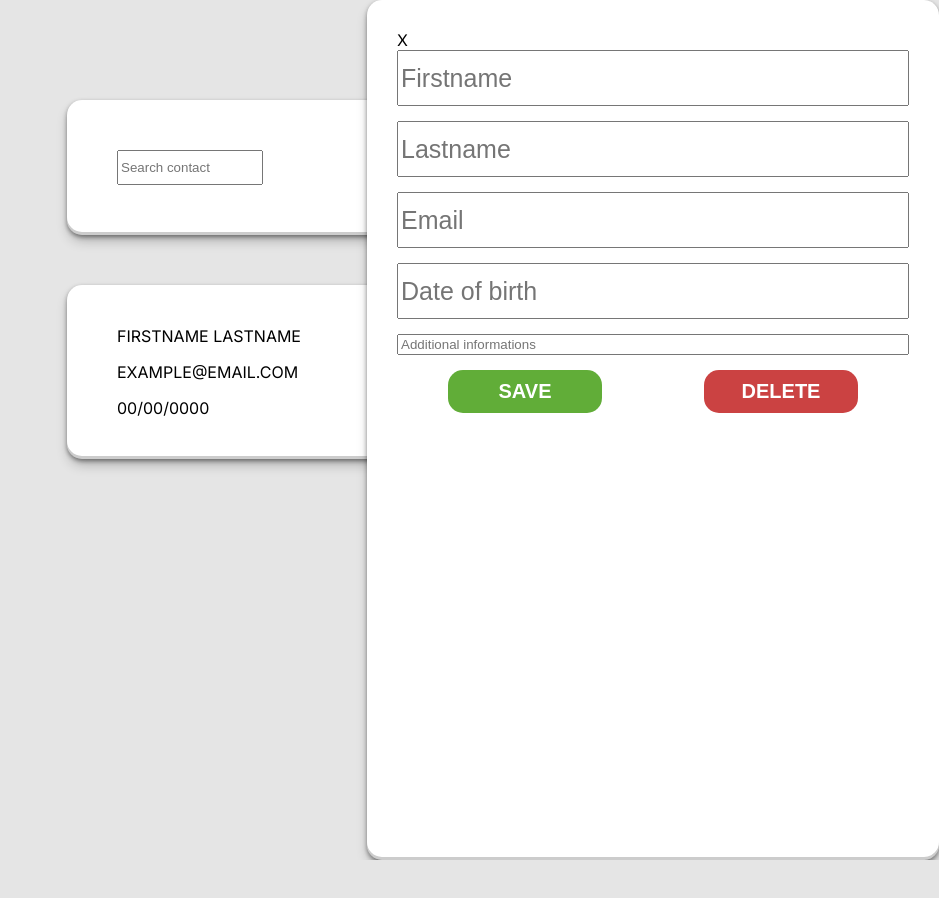
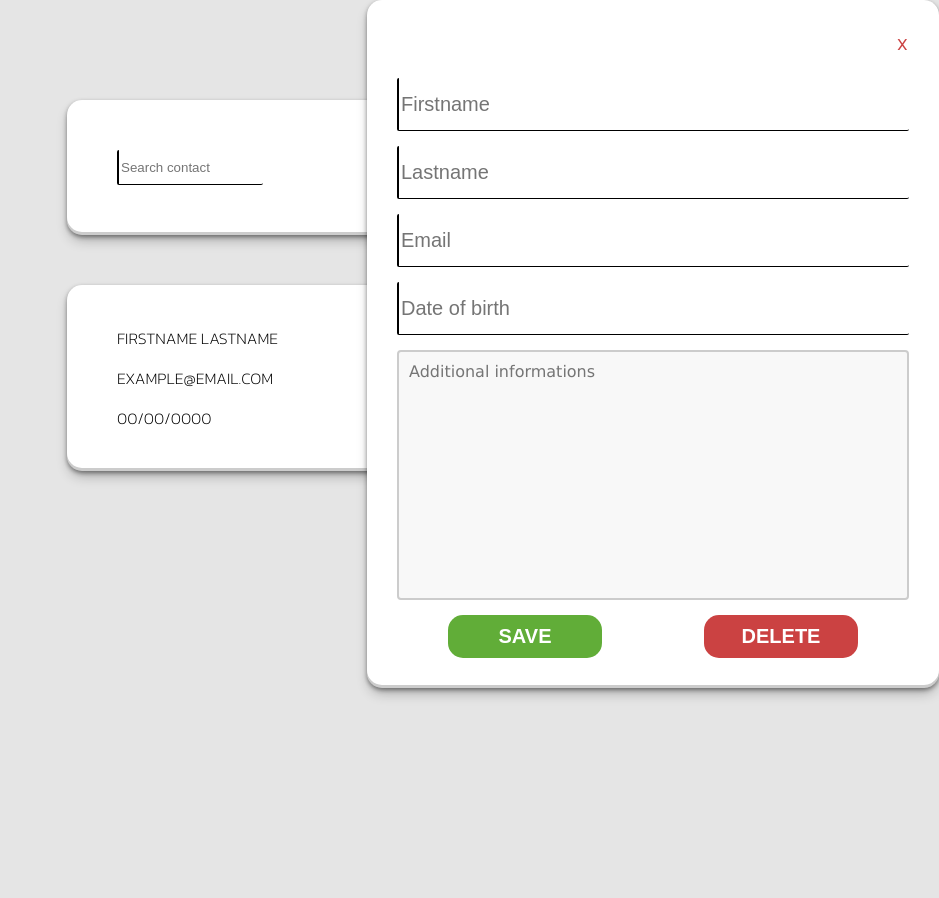
Before and after one commit to Alexis-Contente/book-contact, a Next.js app: page / in a window 1280 px wide. Shown: the top 898 px of the page, without its empty margins (341-1280 px from the left). Before the commit the page ends 860 px from the top, so only its background shows below. Built offline with nearby package versions, Linux system fonts and the light colour scheme.

Commit message:
style in progress

```diff
--- a/src/app/globals.css
+++ b/src/app/globals.css
@@ -1,3 +1,4 @@
 body {
   background-color: #E5E5E5;
+  min-height: 100vh;
 }
--- a/src/app/layout.tsx
+++ b/src/app/layout.tsx
@@ -1,7 +1,7 @@
 import './globals.css'
-import { Inter } from 'next/font/google'
+import { Kanit } from 'next/font/google'
 
-const inter = Inter({ subsets: ['latin'] })
+const kanit = Kanit({ subsets: ['latin'], weight: "200" })
 
 export const metadata = {
   title: 'Book Contact',
@@ -15,7 +15,7 @@ export default function RootLayout({
 }) {
   return (
     <html lang="en">
-      <body className={inter.className}>{children}</body>
+      <body className={kanit.className}>{children}</body>
     </html>
   )
 }
--- a/src/app/page.module.css
+++ b/src/app/page.module.css
@@ -2,7 +2,10 @@
   margin: 100px 400px 100px 400px;
 }
 
-.inputs__main, .book {
+/* CONTAINERS MAIN */
+
+.inputs__main,
+.book {
   background-color: #FFFFFF;
   border-radius: 15px;
   box-shadow: rgba(0, 0, 0, 0.4) 0px 2px 4px, rgba(0, 0, 0, 0.3) 0px 7px 13px -3px, rgba(0, 0, 0, 0.2) 0px -3px 0px inset;
@@ -19,8 +22,14 @@
 
 }
 
+/* DETAILS INPUTS MAIN */
+
 .search {
   width: 40%;
+  border: none;
+  border-left: 2px solid black;
+  border-bottom: 1px solid black;
+  border-radius: 2px;
 }
 
 .add {
@@ -39,10 +48,14 @@
   background-color: #376FC6;
 }
 
+/* LIST CONTACT */
+
 .card {
   padding: 25px 50px 25px 50px;
   margin-bottom: 25px;
 }
+
+/* FORM ADD CONTACT */
 
 .popup {
   display: flex;
@@ -57,11 +70,29 @@
   top: 0;
   right: 0;
   width: 40vw;
-  height: 100vh;
+  /* height: 100vh; */
+}
+
+/* DETAILS FORM ADD CONTACT */
+
+.container__close {
+  display: flex;
+  justify-content: flex-end;
 }
 
 .close {
+  margin-bottom: 20px;
+  font-weight: bold;
+  cursor: pointer;
+  background-color: #FFFFFF;;
+  color: #CB4242;
+  padding: 2px;
+  border-radius: 5px;
+}
 
+.close:hover {
+  background-color: #CB4242;
+  color: #FFFFFF;;
 }
 
 .form {
@@ -74,20 +105,36 @@
   flex-direction: column;
 }
 
-.add__firstname, .add__lastname, .add__email, .add__birth {
+.add__firstname,
+.add__lastname,
+.add__email,
+.add__birth {
   margin-bottom: 15px;
   height: 50px;
-  font-size: 25px;
+  font-size: 20px;
+  border: none;
+  border-left: 2px solid black;
+  border-bottom: 1px solid black;
+  border-radius: 2px;
 }
 
 .add__informations {
   display: flex;
   margin-bottom: 15px;
-  width: 100;
+  width: 100%;
 }
 
-.input__informations {
+.text__informations {
   width: 100%;
+  height: 250px;
+  padding: 10px 10px;
+  box-sizing: border-box;
+  border: 2px solid #ccc;
+  border-radius: 4px;
+  background-color: #f8f8f8;
+  font-size: 16px;
+  resize: none;
+  font-family: Verdana, Geneva, Tahoma, sans-serif;
 }
 
 .buttons {
@@ -95,7 +142,8 @@
   justify-content: space-around;
 }
 
-.save, .delete {
+.save,
+.delete {
   width: 30%;
   padding: 10px 0 10px 0;
   font-size: 20px;
--- a/src/app/page.tsx
+++ b/src/app/page.tsx
@@ -19,7 +19,9 @@ export default function Home() {
 
       <div className={styles.popup}>
 
-        <div className={styles.close}>X</div>
+        <div className={styles.container__close}>
+          <div className={styles.close}>X</div>
+        </div>
 
         <div className={styles.form}>
           <div className={styles.inputs__form}>
@@ -30,7 +32,7 @@ export default function Home() {
           </div>
 
           <div className={styles.add__informations}>
-            <input className={styles.input__informations} type="text" placeholder='Additional informations' />
+            <textarea className={styles.text__informations} placeholder='Additional informations' />
           </div>
 
           <div className={styles.buttons}>
```
